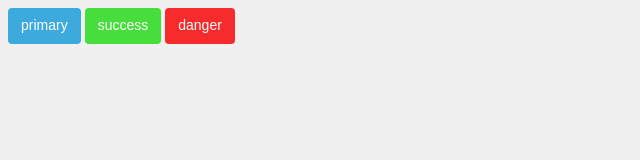
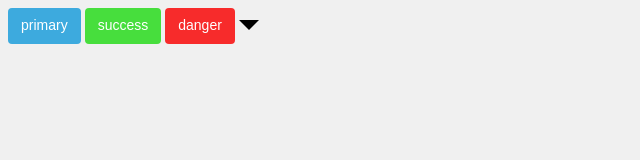
Before and after one commit to varrant/Monkey, a website: page component/index.html in a window 1280 px wide. Shown: the full height of the page, 0-640 px from the left. Drawn offline with nearby package versions, Linux system fonts and the light colour scheme; files that its build step writes are made by us from their sources.

Commit message:
# 实现箭头图标

```diff
--- a/component/index.html
+++ b/component/index.html
@@ -9,5 +9,6 @@
     <button class="btn btn-primary" role="submit">primary</button>
     <button class="btn btn-success" role="submit">success</button>
     <button class="btn btn-danger" role="submit">danger</button>
+    <div class="caret"></div>
   </body>
 </html>
--- a/component/scss/_buttons.scss
+++ b/component/scss/_buttons.scss
@@ -71,3 +71,14 @@
 .btn-success {
     @include button-variant($btn-success-color, $btn-success-bg, $btn-success-border)
 }
+
+
+
+.caret {
+    display: inline-block;
+    width: 0px;
+    height: 0px;
+    border-left: 10px solid transparent;
+    border-top: 10px solid;
+    border-right: 10px solid transparent;
+}
```
